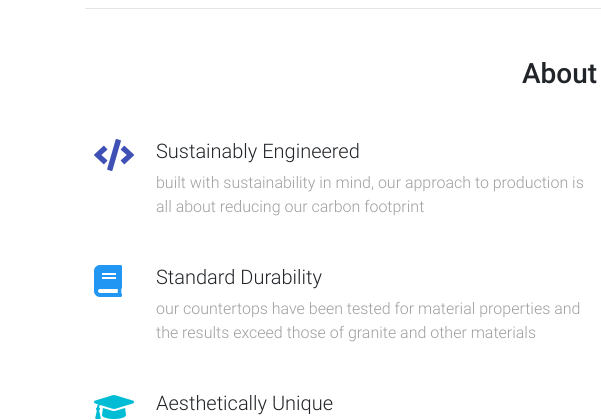
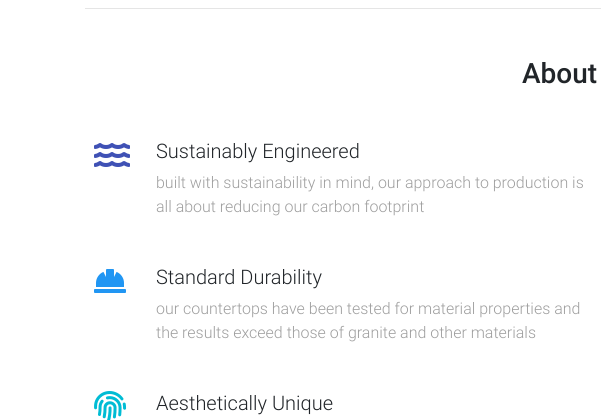
Before and after one commit to stone-oyster/landing, a plain HTML site: page v1/src/index.html in a window 1280 px wide. Shown: the part 840-1260 px from the top of the page, 0-601 px from the left. Drawn offline with Linux system fonts and the light colour scheme.

Commit message:
icon switcharoo

```diff
--- a/v1/src/index.html
+++ b/v1/src/index.html
@@ -159,7 +159,7 @@
             <!--First row-->
             <div class="row">
               <div class="col-1 mr-3">
-                <i class="fas fa-code fa-2x indigo-text"></i>
+                <i class="fas fa-water fa-2x indigo-text"></i>
               </div>
               <div class="col-10">
                 <h5 class="feature-title">Sustainably Engineered</h5>
@@ -173,7 +173,7 @@
             <!--Second row-->
             <div class="row">
               <div class="col-1 mr-3">
-                <i class="fas fa-book fa-2x blue-text"></i>
+                <i class="fas fa-hard-hat fa-2x blue-text"></i>
               </div>
               <div class="col-10">
                 <h5 class="feature-title">Standard Durability</h5>
@@ -187,7 +187,7 @@
             <!--Third row-->
             <div class="row">
               <div class="col-1 mr-3">
-                <i class="fas fa-graduation-cap fa-2x cyan-text"></i>
+                <i class="fas fa-fingerprint fa-2x cyan-text"></i>
               </div>
               <div class="col-10">
                 <h5 class="feature-title">Aesthetically Unique</h5>
```
